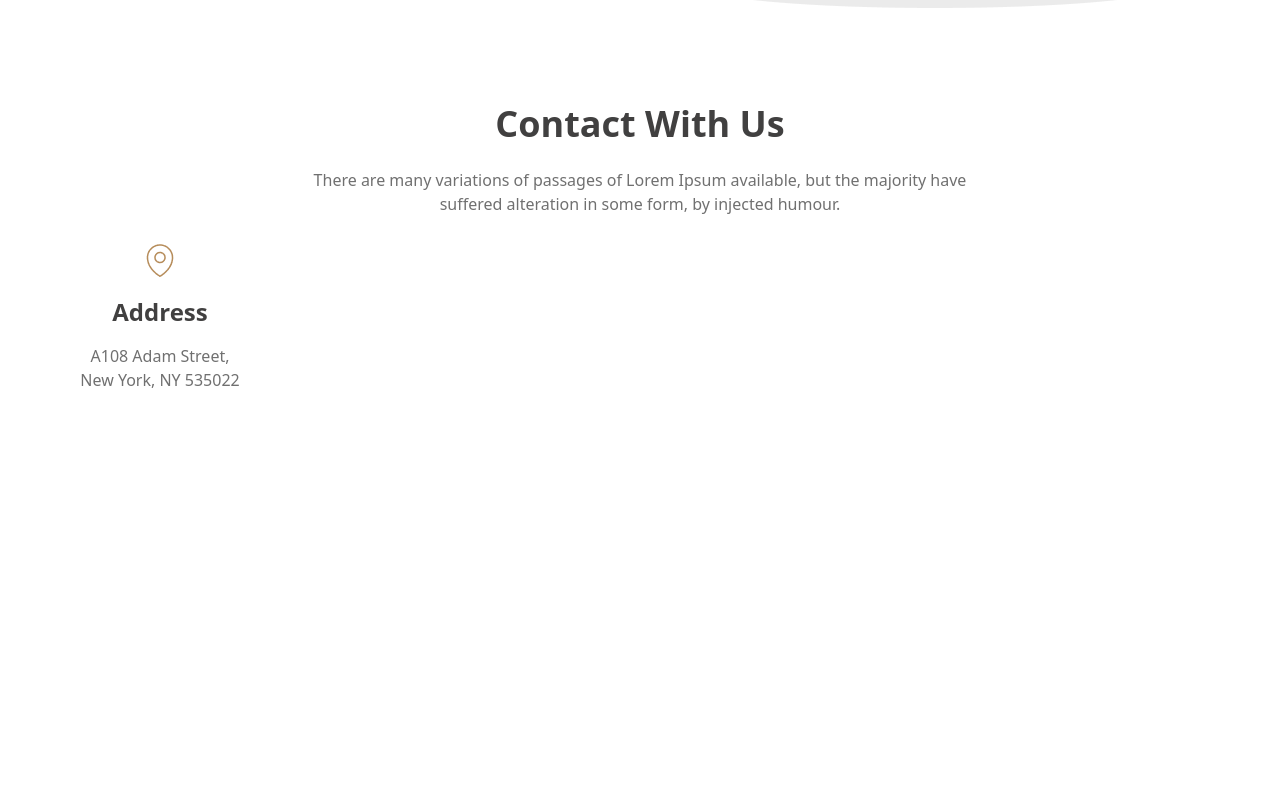
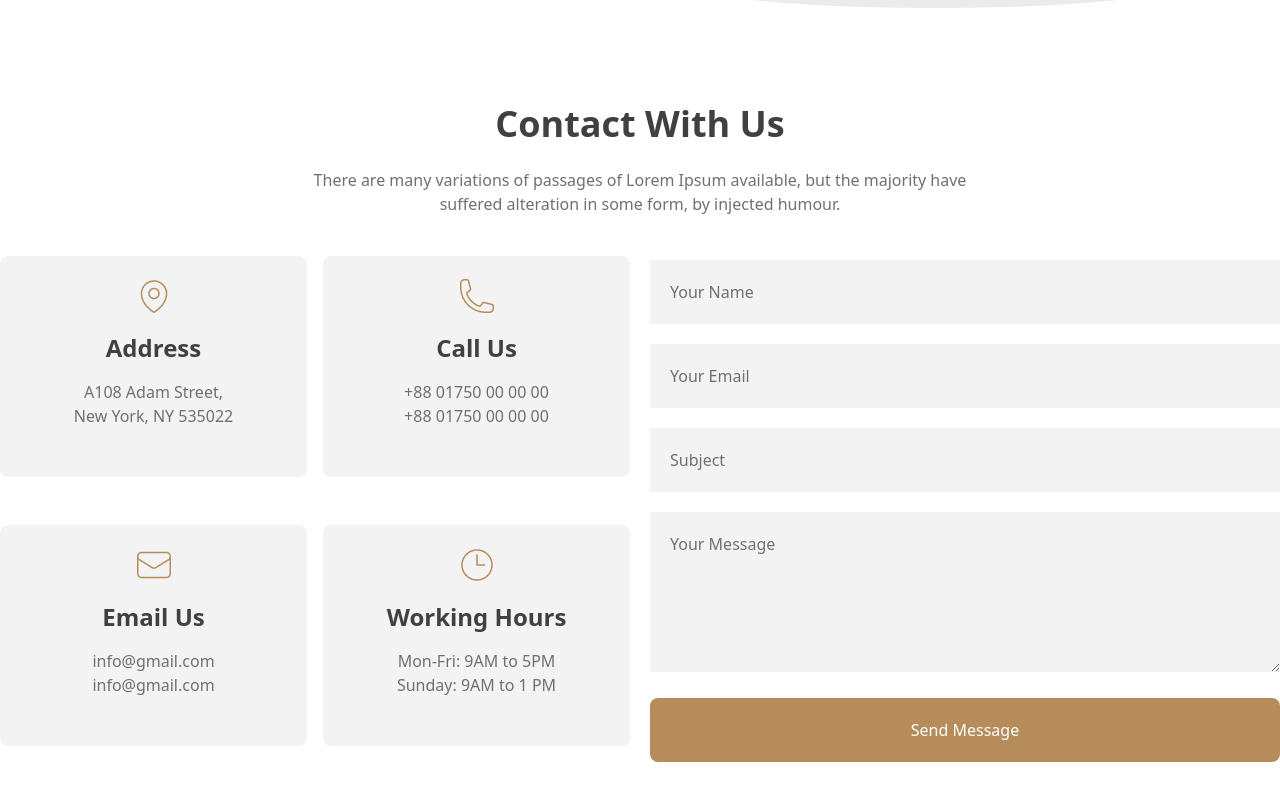
Before and after one commit to MukterHossain/m14-legal-tailwind-daisy, a plain HTML site: page index.html in a window 1280 px wide. Shown: the part 2966-3766 px from the top of the page. Before the commit the page ends 3454 px from the top, so only its background shows below. Drawn offline with nearby package versions, Linux system fonts and the light colour scheme.

```diff
--- a/index.html
+++ b/index.html
@@ -318,9 +318,10 @@
                 <h2 class="text-4xl text-[#414040] font-garamond font-extrabold">Contact With Us</h2>
                 <p class="font-poppins text-[#707070] text-center px-3 md:px-24 lg:px-72 my-6">There are many variations of passages of Lorem Ipsum available, but the majority have suffered alteration in some form, by injected humour.</p>
             </div>
-            <div class="grid grid-cols-1 md:grid-cols-1 lg:grid-cols-2 mt-6">
-                <div class="grid grid-cols-1 md:grid-cols-2 lg:grid-cols-2">
-                    <div class="text-center">
+            <div class="grid grid-cols-1 md:grid-cols-1 lg:grid-cols-2 mt-6 gap-5">
+
+                <div class="grid grid-cols-1 md:grid-cols-2 lg:grid-cols-2 gap-4">
+                    <div class="text-center my-4 bg-[#F3F3F3] py-5 rounded-lg">
                         <div class="flex justify-center">
                             <img src="images/location.png" alt="photo">
                         </div>
@@ -328,9 +329,39 @@
                         <p class="font-poppins text-[#707070] text-center px-3">A108 Adam Street, <br>
                         New York, NY 535022</p>
                     </div>
+                    <div class="text-center my-4 bg-[#F3F3F3] py-5 rounded-lg">
+                        <div class="flex justify-center">
+                            <img src="images/call.png" alt="photo">
+                        </div>
+                        <h4 class="text-2xl text-[#414040] font-garamond font-extrabold my-4">Call Us</h4>
+                        <p class="font-poppins text-[#707070] text-center px-3">+88 01750 00 00 00 <br>
+                            +88 01750 00 00 00</p>
+                    </div>
+                    <div class="text-center my-4 bg-[#F3F3F3] py-5 rounded-lg">
+                        <div class="flex justify-center">
+                            <img src="images/email.png" alt="photo">
+                        </div>
+                        <h4 class="text-2xl text-[#414040] font-garamond font-extrabold my-4">Email Us</h4>
+                        <p class="font-poppins text-[#707070] text-center px-3">info@gmail.com <br>
+                            info@gmail.com</p>
+                    </div>
+                    <div class="text-center my-4 bg-[#F3F3F3] py-5 rounded-lg">
+                        <div class="flex justify-center">
+                            <img src="images/time.png" alt="photo">
+                        </div>
+                        <h4 class="text-2xl text-[#414040] font-garamond font-extrabold my-4">Working Hours</h4>
+                        <p class="font-poppins text-[#707070] text-center px-3">Mon-Fri: 9AM to 5PM <br>
+                            Sunday: 9AM to 1 PM</p>
+                    </div>
                 </div>
-                <div>
-
+                <div class="mt-5">
+                    <div class=" space-y-5">
+                        <input class="w-full bg-[#F3F3F3] p-5 placeholder:text-[#707070]" type="text" placeholder="Your Name">
+                        <input class="w-full bg-[#F3F3F3] p-5 placeholder:text-[#707070]" type="text" placeholder="Your Email">
+                        <input class="w-full bg-[#F3F3F3] p-5 placeholder:text-[#707070]" type="text" placeholder="Subject">
+                        <textarea class="w-full bg-[#F3F3F3] p-5 placeholder:text-[#707070]" name="" id="" cols="30" rows="5" placeholder="Your Message"></textarea>
+                        <input class="w-full bg-[#B68C5A] p-5 text-[#fff] rounded-lg" type="submit" value="Send Message">
+                    </div>
                 </div>
             </div>
         </div>
```
